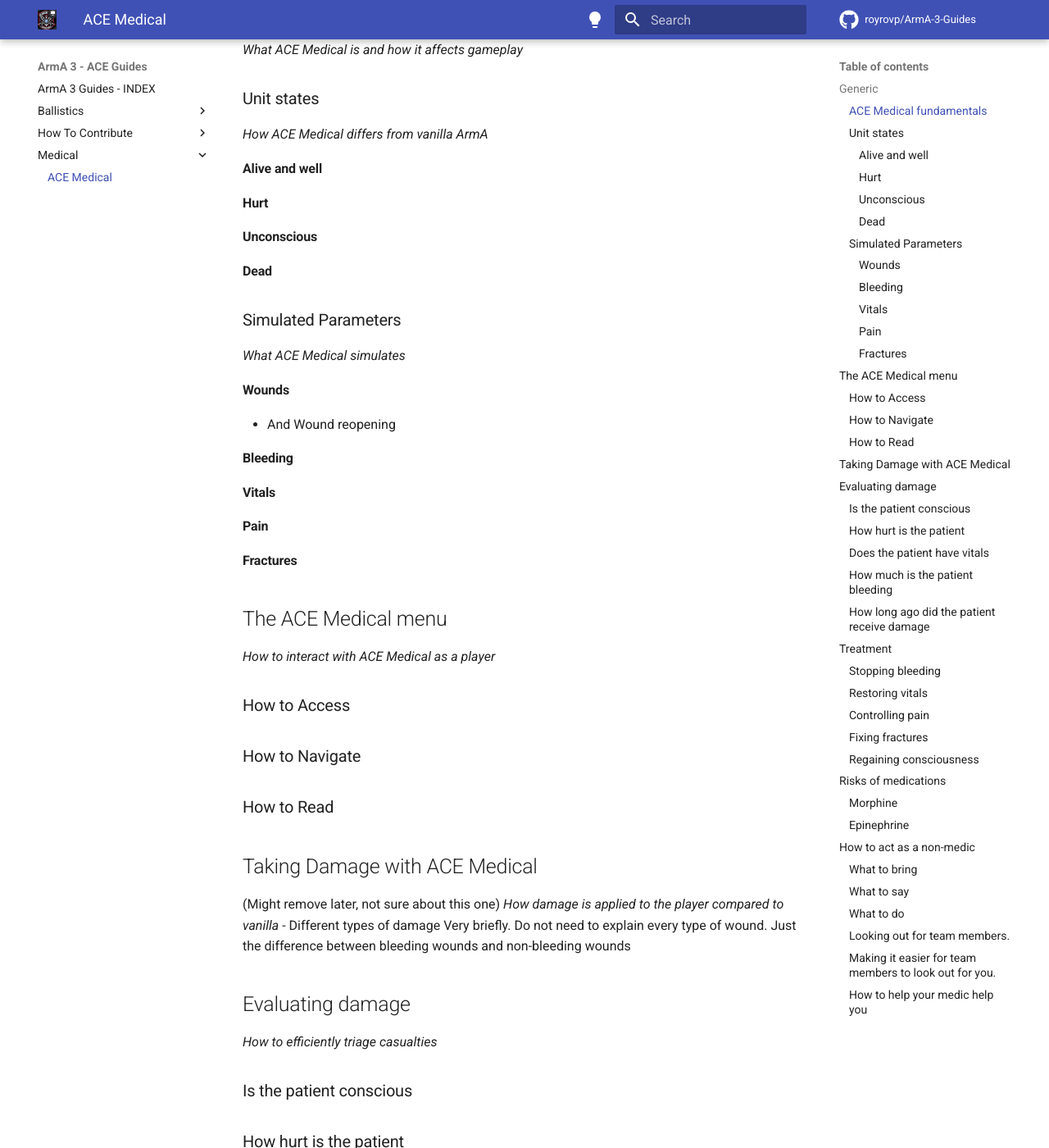
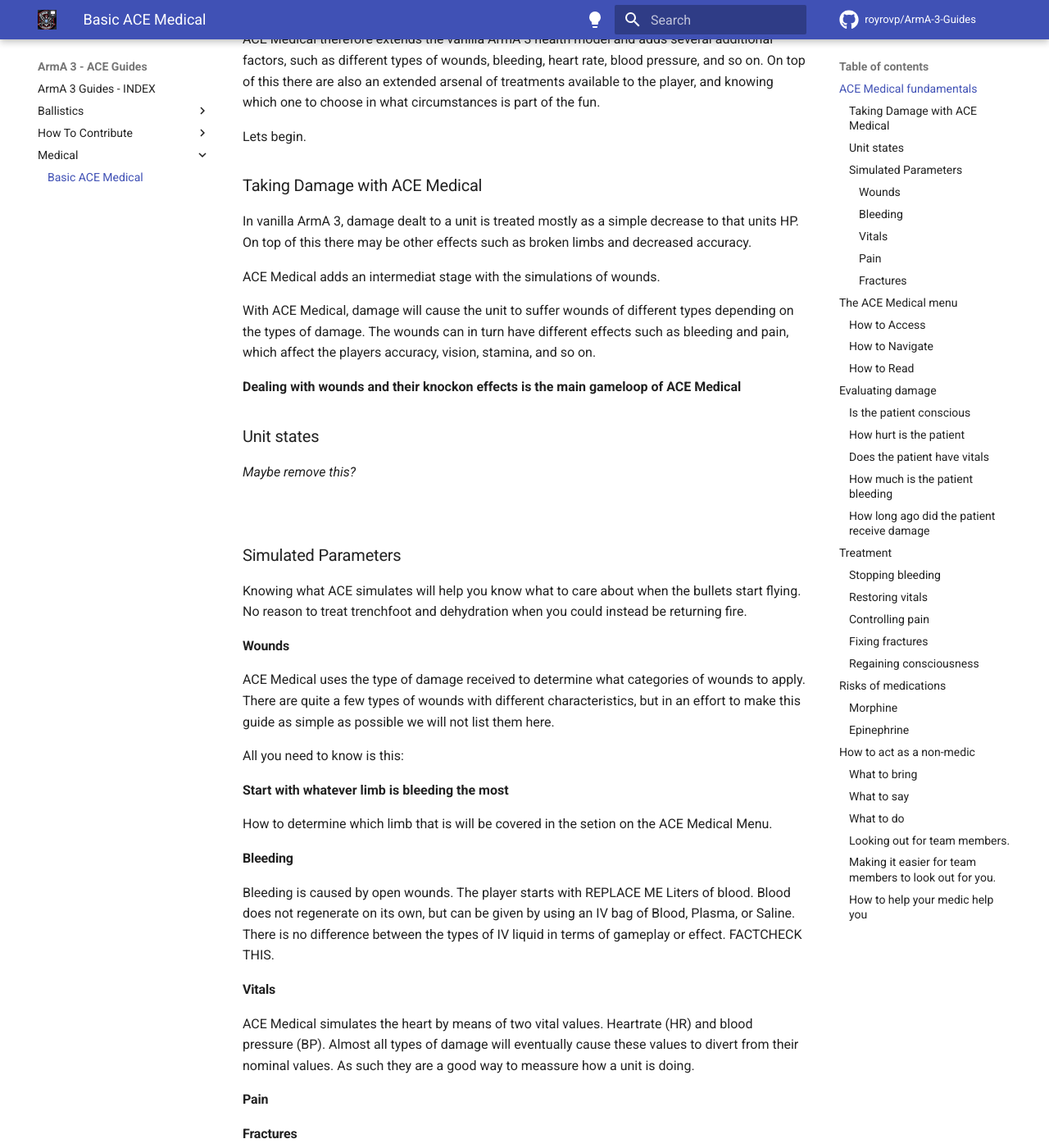
Before and after one commit to royrovp/ArmA-3-Guides, an MkDocs documentation site: the page built from docs/Medical/Medical.md, in a window 1280 px wide and 1400 px high, scrolled down 312 px. Shown: the whole window at 82% size. Built offline with MkDocs 1.6.1 and Material for MkDocs 9.7.7, drawn with Linux system fonts in a browser that asks for light colours; comment, search, counter and statistics services are not loaded; some of the changed text lies outside the part shown.

Commit message:
Started writing some sections

```diff
--- a/docs/Medical/Medical.md
+++ b/docs/Medical/Medical.md
@@ -1,23 +1,44 @@
-# ACE Medical
-## Generic
-The basics of what a player needs to know to be an effective part of a squad as a non medic, with regards to ACE Medical
+# Basic ACE Medical
+This guide is aimed primarily towards players who have not used ACE Medical previously, but also covers more general topics that helps anyone become a more effective part of the squad.
 
-### ACE Medical fundamentals
-_What ACE Medical is and how it affects gameplay_
+## ACE Medical fundamentals
+
+ACE Medical is part of the ACE mod, which aims to increase the realism of ArmA 3 Gameplay. ACE Medical therefore extends the vanilla ArmA 3 health model and adds several additional factors, such as different types of wounds, bleeding, heart rate, blood pressure, and so on. On top of this there are also an extended arsenal of treatments available to the player, and knowing which one to choose in what circumstances is part of the fun.
+
+Lets begin.
+
+### Taking Damage with ACE Medical
+  In vanilla ArmA 3, damage dealt to a unit is treated mostly as a simple decrease to that units HP. On top of this there may be other effects such as broken limbs and decreased accuracy.
+
+  ACE Medical adds an intermediat stage with the simulations of wounds.
+
+  With ACE Medical, damage will cause the unit to suffer wounds of different types depending on the types of damage. The wounds can in turn have different effects such as bleeding and pain, which affect the players accuracy, vision, stamina, and so on.
+
+  **Dealing with wounds and their knockon effects is the main gameloop of ACE Medical**
 
 ### Unit states
-_How ACE Medical differs from vanilla ArmA_
-#### Alive and well
-#### Hurt
-#### Unconscious
-#### Dead
+_Maybe remove this?_
+
+<br>
 
 ### Simulated Parameters
-_What ACE Medical simulates_
+Knowing what ACE simulates will help you know what to care about when the bullets start flying. No reason to treat trenchfoot and dehydration when you could instead be returning fire.
+
 #### Wounds
-  - And Wound reopening
+  ACE Medical uses the type of damage received to determine what categories of wounds to apply. There are quite a few types of wounds with different characteristics, but in an effort to make this guide as simple as possible we will not list them here.
+
+  All you need to know is this:
+
+  **Start with whatever limb is bleeding the most**
+
+  How to determine which limb that is will be covered in the setion on the ACE Medical Menu.
+
+
 #### Bleeding
+  Bleeding is caused by open wounds. The player starts with REPLACE ME Liters of blood. Blood does not regenerate on its own, but can be given by using an IV bag of Blood, Plasma, or Saline. There is no difference between the types of IV liquid in terms of gameplay or effect. FACTCHECK THIS.
+
 #### Vitals
+  ACE Medical simulates the heart by means of two vital values. Heartrate (HR) and blood pressure (BP). Almost all types of damage will eventually cause these values to divert from their nominal values. As such they are a good way to meassure how a unit is doing.
 #### Pain
 #### Fractures
 
@@ -26,11 +47,6 @@
 ### How to Access
 ### How to Navigate
 ### How to Read
-
-## Taking Damage with ACE Medical
-  (Might remove later, not sure about this one)
-  _How damage is applied to the player compared to vanilla_
-  - Different types of damage Very briefly. Do not need to explain every type of wound. Just the difference between bleeding wounds and non-bleeding wounds
 
 ## Evaluating damage
 _How to efficiently triage casualties_
```
